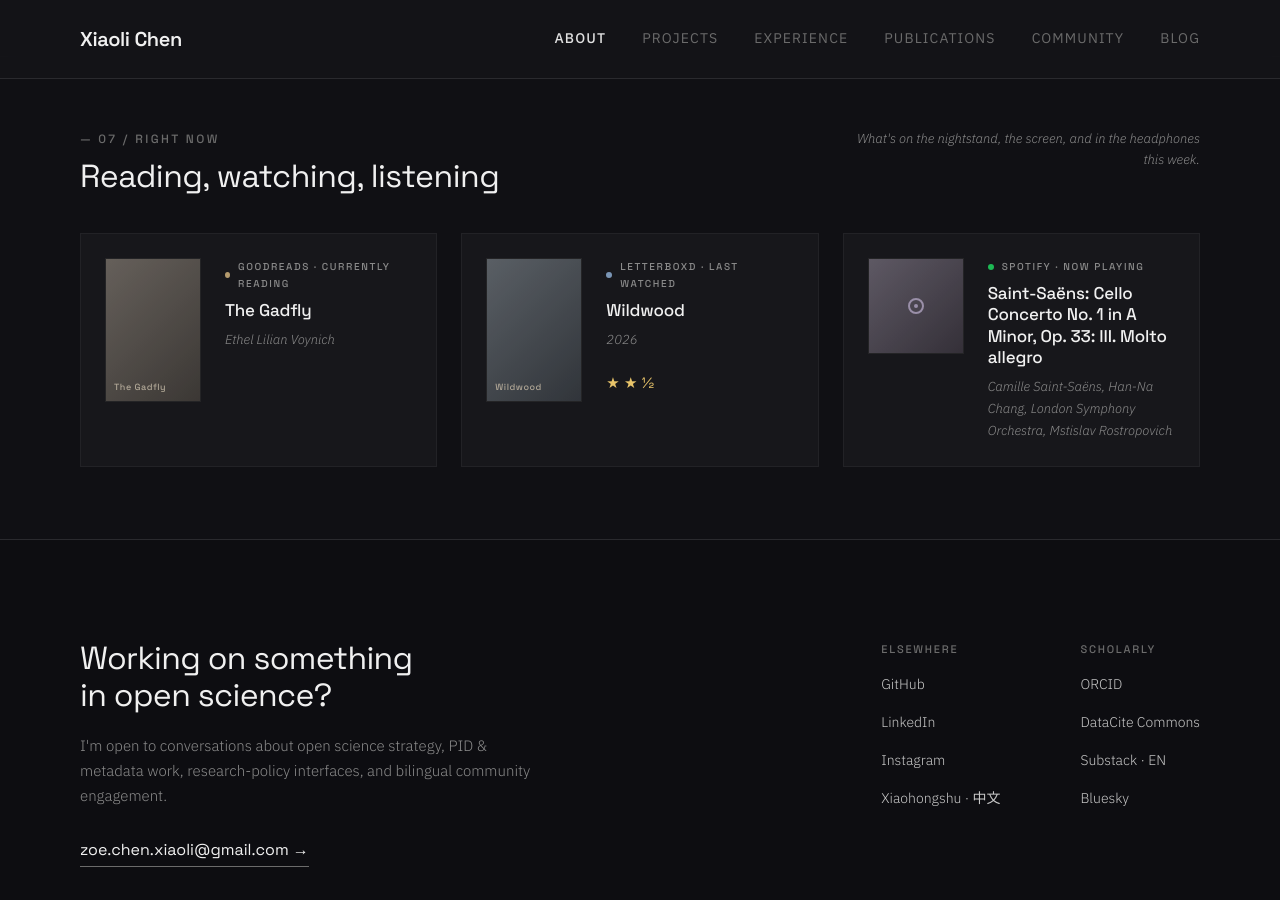
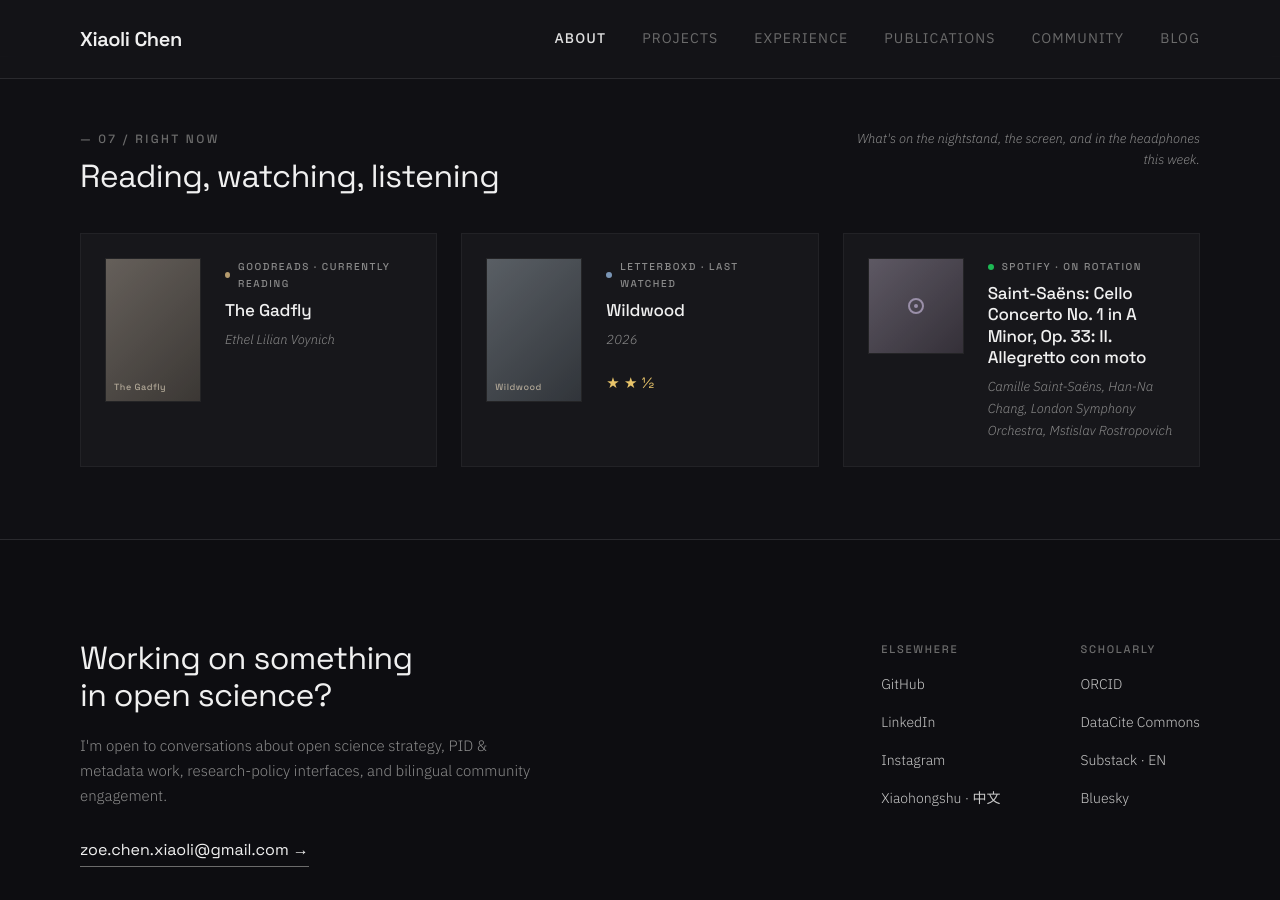
Before and after one commit to xchen101/xchen101.github.io, a Jekyll site: the page built from index.md, in a window 1280 px wide and 900 px high, scrolled down 6657 px. Built offline with Jekyll 4.4.1, drawn with Linux system fonts in a browser that asks for light colours; comment, search, counter and statistics services are not loaded; grey boxes are pictures that could not be loaded.

Commit message:
update: Right Now widget data (auto)

```diff
--- a/_data/now.yml
+++ b/_data/now.yml
@@ -1,4 +1,4 @@
-# Right now — auto-generated by Hermes cron on 2026-11-02 12:00 UTC
+# Right now — auto-generated by Hermes cron on 2026-11-02 18:00 UTC
 # Sources: Goodreads RSS / Letterboxd RSS / Spotify API
 
 reading:
@@ -23,9 +23,9 @@ watching:
 listening:
   service: "Spotify"
   accent: "#1DB954"
-  label: "Now playing"
-  title: "Saint-Saëns: Cello Concerto No. 1 in A Minor, Op. 33: III. Molto allegro"
+  label: "On rotation"
+  title: "Saint-Saëns: Cello Concerto No. 1 in A Minor, Op. 33: II. Allegretto con moto"
   artist: "Camille Saint-Saëns, Han-Na Chang, London Symphony Orchestra, Mstislav Rostropovich"
-  url: "https://open.spotify.com/track/2WVd488xEp95a1E1x6jSCv"
+  url: "https://open.spotify.com/track/63LdUPMvFUMlcpuDh5He0s"
   profile_url: "https://open.spotify.com/"
   image: "https://i.scdn.co/image/ab67616d00001e02b3ba62f14bbd065781084cd4"
```
